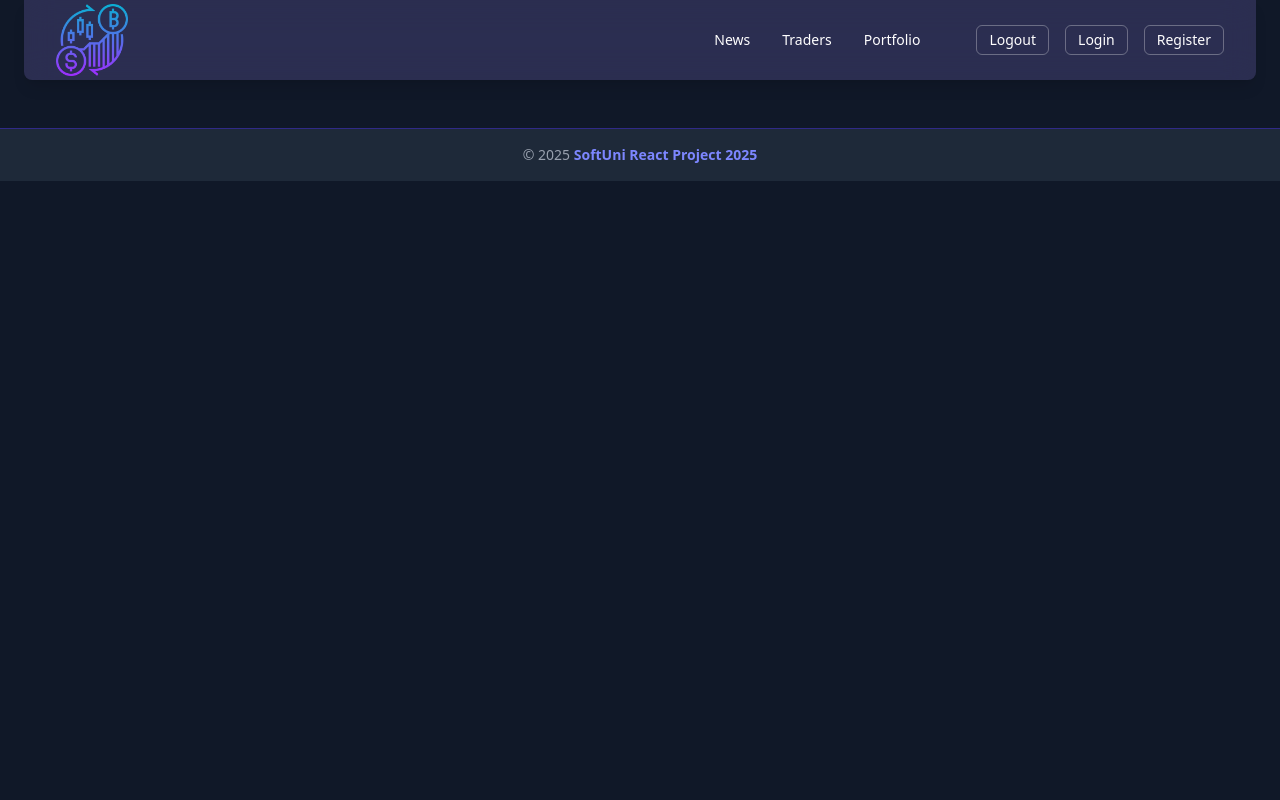
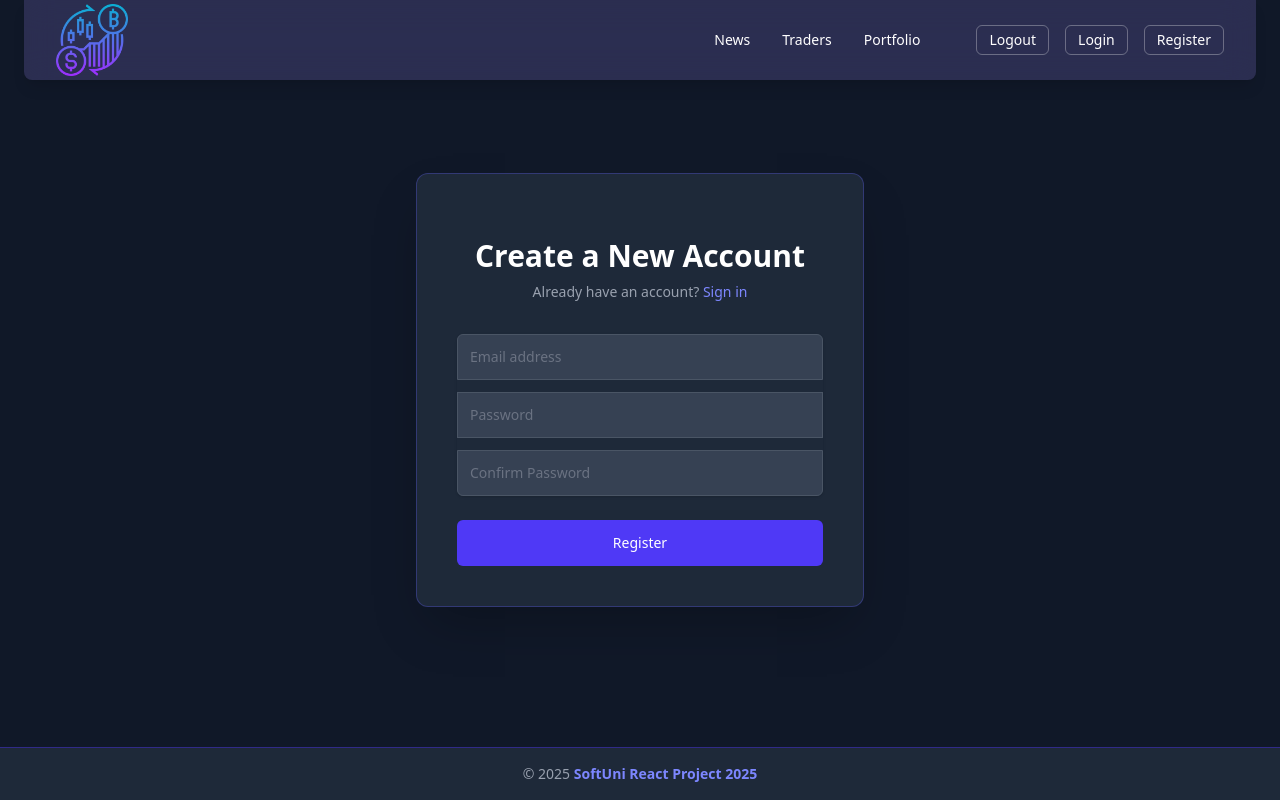
Before and after one commit to eomayski/crypto-data-app, a React (Vite) app in the folder client/: page /register in a window 1280 px wide. Built offline with nearby package versions, Linux system fonts and the light colour scheme.

Commit message:
Static Register and Login Added

```diff
--- a/client/src/App.jsx
+++ b/client/src/App.jsx
@@ -5,19 +5,25 @@ import Footer from "./components/footer/Footer.jsx";
 import LatestNews from "./components/news/LatestNews.jsx";
 import NewsDetails from "./components/news/NewsDetails.jsx";
 import CoinDetails from "./components/coin/CoinDetails.jsx";
+import Register from "./components/register/Register.jsx";
+import Login from "./components/login/Login.jsx";
 
 export default function App() {
 
     return (
-        <div className="wrapper">
-            <Header />
+        <>
+        <div className="wrapper flex">
+        <Header />
             <Routes>
                 <Route path="/" element={<Home />} />
                 <Route path="/latest-news" element={<LatestNews count={12}/>} />
                 <Route path="/news/:newsId" element={<NewsDetails />} />
                 <Route path="/crypto/:coinId" element={<CoinDetails />} />
+                <Route path="/register" element={<Register />} />
+                <Route path="/login" element={<Login />} />
             </Routes>
             <Footer />
         </div>
+        </>
     )
 }
--- /dev/null
+++ b/client/src/components/login/Login.jsx
@@ -0,0 +1,62 @@
+export default function Login() {
+    return (
+        <div className="flex flex-grow items-center justify-center bg-gray-900 py-12 px-4 sm:px-6 lg:px-8">
+                <div className="max-w-md w-full space-y-8 bg-gray-800 p-10 rounded-xl shadow-2xl border border-indigo-500/30">
+                    <div>
+                        <h2 className="mt-6 text-center text-3xl font-extrabold text-white">
+                            Sign in to your account
+                        </h2>
+                        <p className="mt-2 text-center text-sm text-gray-400">
+                            Don't have an account?{' '}
+                            <a href="/register" className="font-medium text-indigo-400 hover:text-indigo-300">
+                                Register here
+                            </a>
+                        </p>
+                    </div>
+
+                    <form className="mt-8 space-y-6">
+
+                        <div className="rounded-md shadow-sm -space-y-px">
+
+                            {/* Email Field */}
+                            <div className="mb-3">
+                                <label htmlFor="email-login" className="sr-only">Email address</label>
+                                <input
+                                    id="email-login"
+                                    name="email"
+                                    type="email"
+                                    autoComplete="email"
+                                    required
+                                    className="appearance-none relative block w-full px-3 py-3 border border-gray-600 placeholder-gray-500 text-white bg-gray-700 focus:outline-none focus:ring-indigo-500 focus:border-indigo-500 sm:text-sm rounded-t-md"
+                                    placeholder="Email address"
+                                />
+                            </div>
+
+                            {/* Password Field */}
+                            <div>
+                                <label htmlFor="password-login" className="sr-only">Password</label>
+                                <input
+                                    id="password-login"
+                                    name="password"
+                                    type="password"
+                                    autoComplete="current-password"
+                                    required
+                                    className="appearance-none relative block w-full px-3 py-3 border border-gray-600 placeholder-gray-500 text-white bg-gray-700 focus:outline-none focus:ring-indigo-500 focus:border-indigo-500 sm:text-sm rounded-b-md"
+                                    placeholder="Password"
+                                />
+                            </div>
+                        </div>
+
+                        <div>
+                            <button
+                                type="submit"
+                                className={`group relative w-full flex justify-center py-3 px-4 border border-transparent text-sm font-medium rounded-md text-white bg-indigo-600 hover:bg-indigo-700 focus:outline-none focus:ring-2 focus:ring-offset-2 focus:ring-indigo-500 transition duration-150`}
+                            >
+                                Sign in
+                            </button>
+                        </div>
+                    </form>
+                </div>
+            </div>
+    );
+}
--- a/client/src/components/news/NewsDetails.jsx
+++ b/client/src/components/news/NewsDetails.jsx
@@ -27,7 +27,7 @@ export default function NewsDetails() {
         : 'Loading...';
 
   return (
-    <div className="min-h-screen bg-gray-900 text-white py-12">
+    <div className="flex-grow bg-gray-900 text-white py-12">
       <div className="mx-auto max-w-5xl px-4 sm:px-6 lg:px-8">
 
         {Object.keys(news).length === 0 ? (
@@ -79,7 +79,7 @@ export default function NewsDetails() {
                 </div>
 
                 <div className="text-lg leading-relaxed text-gray-300">
-                    {news.BODY.split('. ').map(p => <p className="whitespace-pre-line text-justify indent-5 mb-2">{p}.</p>)}
+                    {news.BODY.split('. ').map((p, i, arr) => <p key={i} className="whitespace-pre-line text-justify indent-5 mb-2">{p}.</p>)}
                 </div>
             </>
         )}
--- /dev/null
+++ b/client/src/components/register/Register.jsx
@@ -0,0 +1,76 @@
+export default function Register() {
+    return (
+        <div className="flex flex-grow items-center justify-center px-4 sm:px-6 lg:px-8">
+            <div className="max-w-md w-full space-y-8 bg-gray-800 p-10 rounded-xl shadow-2xl border border-indigo-500/30">
+                <div>
+                    <h2 className="mt-6 text-center text-3xl font-extrabold text-white">
+                        Create a New Account
+                    </h2>
+                    <p className="mt-2 text-center text-sm text-gray-400">
+                        Already have an account?{' '}
+                        <a href="/login" className="font-medium text-indigo-400 hover:text-indigo-300">
+                            Sign in
+                        </a>
+                    </p>
+                </div>
+
+                <form className="mt-8 space-y-6">
+
+                    <div className="rounded-md shadow-sm -space-y-px">
+
+                        {/* Email Field */}
+                        <div className="mb-3">
+                            <label htmlFor="email-register" className="sr-only">Email address</label>
+                            <input
+                                id="email-register"
+                                name="email"
+                                type="email"
+                                autoComplete="email"
+                                required
+                                className="appearance-none relative block w-full px-3 py-3 border border-gray-600 placeholder-gray-500 text-white bg-gray-700 focus:outline-none focus:ring-indigo-500 focus:border-indigo-500 sm:text-sm rounded-t-md"
+                                placeholder="Email address"
+                            />
+                        </div>
+
+                        {/* Password Field */}
+                        <div className="mb-3">
+                            <label htmlFor="password-register" className="sr-only">Password</label>
+                            <input
+                                id="password-register"
+                                name="password"
+                                type="password"
+                                autoComplete="new-password"
+                                required
+                                className="appearance-none relative block w-full px-3 py-3 border border-gray-600 placeholder-gray-500 text-white bg-gray-700 focus:outline-none focus:ring-indigo-500 focus:border-indigo-500 sm:text-sm rounded-none"
+                                placeholder="Password"
+                            />
+                        </div>
+
+                        {/* Confirm Password Field */}
+                        <div>
+                            <label htmlFor="confirm-password-register" className="sr-only">Confirm Password</label>
+                            <input
+                                id="confirm-password-register"
+                                name="confirm-password"
+                                type="password"
+                                autoComplete="new-password"
+                                required
+                                className="appearance-none relative block w-full px-3 py-3 border border-gray-600 placeholder-gray-500 text-white bg-gray-700 focus:outline-none focus:ring-indigo-500 focus:border-indigo-500 sm:text-sm rounded-b-md"
+                                placeholder="Confirm Password"
+                            />
+                        </div>
+                    </div>
+
+                    <div>
+                        <button
+                            type="submit"
+                            className={`group relative w-full flex justify-center py-3 px-4 border border-transparent text-sm font-medium rounded-md text-white bg-indigo-600 hover:bg-indigo-700 focus:outline-none focus:ring-2 focus:ring-offset-2 focus:ring-indigo-500 transition duration-150`}
+                        >
+                            Register
+                        </button>
+                    </div>
+                </form>
+            </div>
+        </div>
+    );
+}
```
